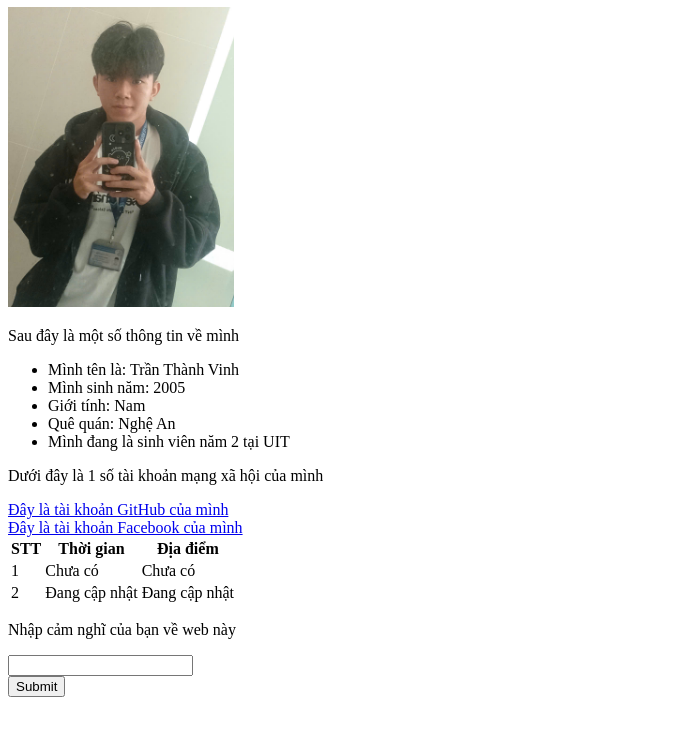
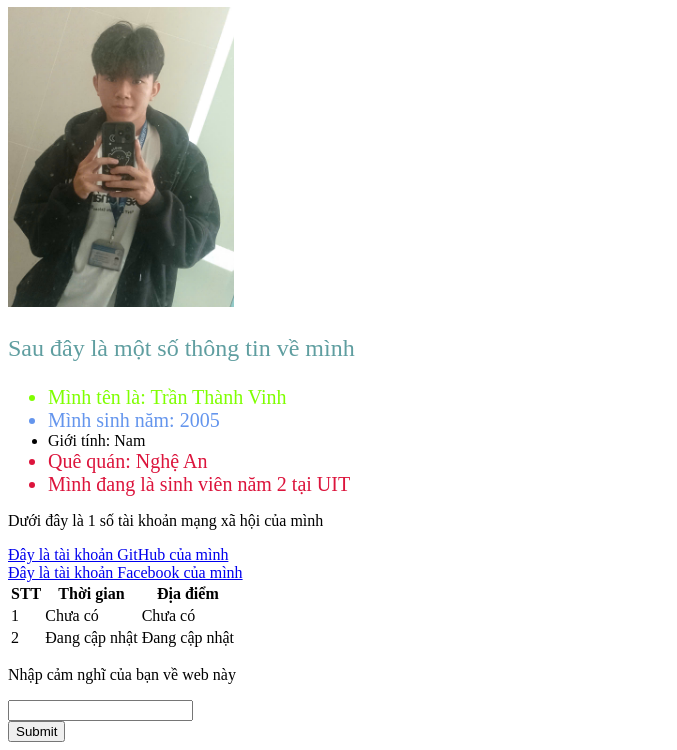
Before and after one commit to ttvinh05/f8, a plain HTML site: page f8_newcode/index.html in a window 1280 px wide. Shown: the part 73-823 px from the top of the page, without its empty margins (0-677 px from the left). Before the commit the page ends 800 px from the top, so only its background shows below. Drawn offline with Linux system fonts and the light colour scheme.

Commit message:
10/7 3 cách css, id và class

```diff
--- a/f8_newcode/index.html
+++ b/f8_newcode/index.html
@@ -3,6 +3,7 @@
     <head>
         <title>Web giới thiệu bản thân</title>
         <meta charset="utf-8">
+        <link rel="stylesheet" href="main.css">
     </head>
 
     <body>
@@ -10,13 +11,13 @@
 
         <img src="assets/images/avatar.jpg" alt="Đây là avatar của mình" height="300px" title="Đẹp trai không mọi người :))">
 
-        <p>Sau đây là một số thông tin về mình</p>
+        <p id="first-paragraph">Sau đây là một số thông tin về mình</p>
         <ul>
-            <li>Mình tên là: Trần Thành Vinh</li>
-            <li>Mình sinh năm: 2005</li>
+            <li id="id-1-li">Mình tên là: Trần Thành Vinh</li>
+            <li id="id-2-li">Mình sinh năm: 2005</li>
             <li>Giới tính: Nam</li>
-            <li>Quê quán: Nghệ An</li>
-            <li>Mình đang là sinh viên năm 2 tại UIT</li>
+            <li class="class-1-li">Quê quán: Nghệ An</li>
+            <li class="class-1-li">Mình đang là sinh viên năm 2 tại UIT</li>
         </ul>
         <p>Dưới đây là 1 số tài khoản mạng xã hội của mình</p>
         <a href="https://github.com/ttvinh05">Đây là tài khoản GitHub của mình</a><br>
--- /dev/null
+++ b/f8_newcode/main.css
@@ -0,0 +1,23 @@
+h1 {
+    color: green;
+}
+
+#first-paragraph {
+    color: cadetblue;
+    font-size: 24px;
+}
+
+#id-1-li {
+    color: chartreuse;
+    font-size: 20px;
+}
+
+#id-2-li {
+    color: cornflowerblue;
+    font-size: 20px;
+}
+
+.class-1-li {
+    color: crimson;
+    font-size: 20px;
+}
```
Also changed, not shown: f8_recode/index.html (+23 -4 lines), f8_recode/main.css (added, +7 -0 lines).
